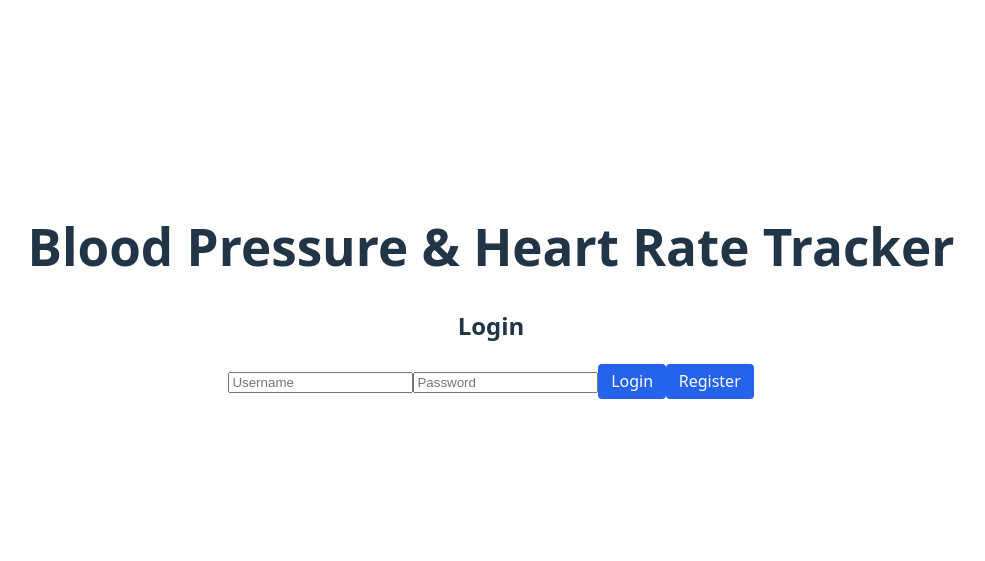
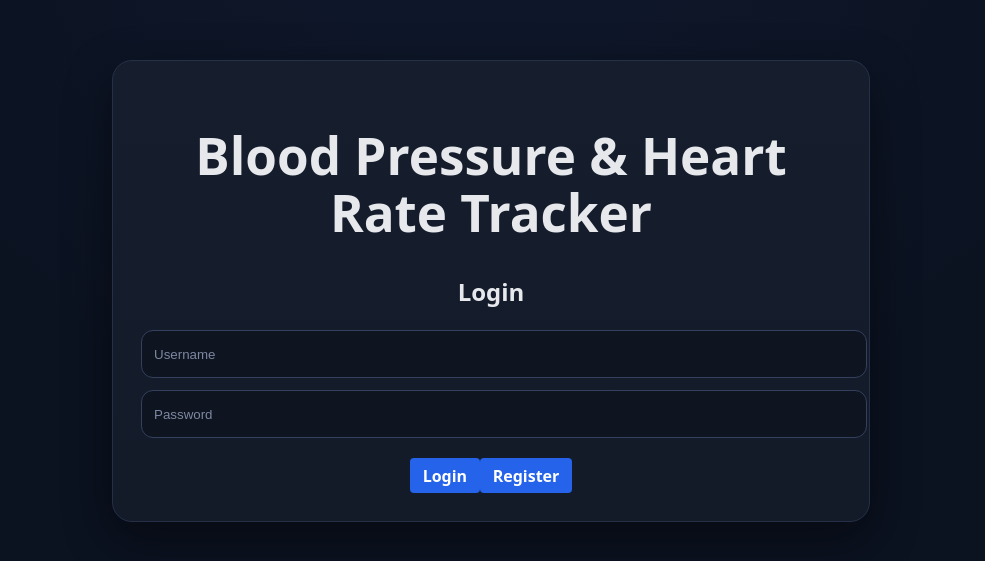
Before and after one commit to serjimmy355/bp, a React (Vite) app in the folder frontend/: page / in a window 1280 px wide. Shown: the part 109-670 px from the top of the page, without its empty margins (149-1134 px from the left). Built offline with nearby package versions, Linux system fonts and the light colour scheme.

Commit message:
Add modern table styling and backend DELETE route

```diff
--- a/frontend/src/App.css
+++ b/frontend/src/App.css
@@ -1,3 +1,120 @@
+:root {
+  --bg: #0b1220;
+  --panel: #131a28;
+  --border: #253047;
+  --muted: #a9b0c2;
+  --text: #e6e8ec;
+  --input: #0e1420;
+  --input-border: #33405e;
+  --input-focus: #4b86ff;
+  --accent: #2f6fce;
+  --accent-hover: #2a60b0;
+  --danger: #ff6b6b;
+}
+
+body {
+  background: radial-gradient(80% 100% at 50% 0%, #0f182c 0%, var(--bg) 70%);
+  color: var(--text);
+  font-family: system-ui, -apple-system, Segoe UI, Roboto, Arial, sans-serif;
+  margin: 0;
+  min-height: 100vh;
+}
+
+.container {
+  background: linear-gradient(180deg, #161e2e 0%, var(--panel) 100%);
+  border: 1px solid var(--border);
+  border-radius: 20px;
+  box-shadow: 0 16px 48px rgba(0,0,0,.45);
+  padding: 32px 28px 28px;
+  max-width: 700px;
+  margin: 32px auto;
+}
+
+h1, h2, h3 {
+  color: var(--text);
+}
+
+label {
+  color: #b8c2d8;
+  font-weight: 500;
+  margin: 10px 0 8px;
+  display: block;
+}
+
+input {
+  width: 100%;
+  height: 46px;
+  padding: 0 12px;
+  border-radius: 12px;
+  border: 1px solid var(--input-border);
+  background: var(--input);
+  color: var(--text);
+  outline: none;
+  margin-bottom: 12px;
+  transition: border-color .15s, box-shadow .15s;
+}
+
+input:focus {
+  border-color: var(--input-focus);
+  box-shadow: 0 0 0 3px rgba(75,134,255,.25);
+}
+
+input::placeholder {
+  color: #7d88a1;
+}
+
+button {
+  background: var(--accent);
+  color: #fff;
+  border: none;
+  border-radius: 12px;
+  padding: 0.7em 1.2em;
+  font-weight: 700;
+  cursor: pointer;
+  transition: background .15s, transform .02s;
+  margin-top: 8px;
+}
+
+button:hover {
+  background: var(--accent-hover);
+}
+
+button:active {
+  transform: translateY(1px);
+}
+
+table {
+  width: 100%;
+  border-collapse: collapse;
+  margin-top: 1rem;
+  background: var(--panel);
+  box-shadow: 0 2px 8px rgba(0,0,0,0.05);
+  border-radius: 12px;
+  overflow: hidden;
+}
+
+th, td {
+  padding: 0.75rem 1rem;
+  text-align: left;
+  border-bottom: 1px solid var(--border);
+  color: var(--text);
+}
+
+th {
+  background: #19213a;
+  font-weight: 600;
+}
+
+tr:hover {
+  background: #18213a;
+}
+
+.err {
+  min-height: 1.1rem;
+  color: var(--danger);
+  margin-top: 10px;
+  font-size: .92rem;
+}
 table {
   width: 100%;
   border-collapse: collapse;
```
